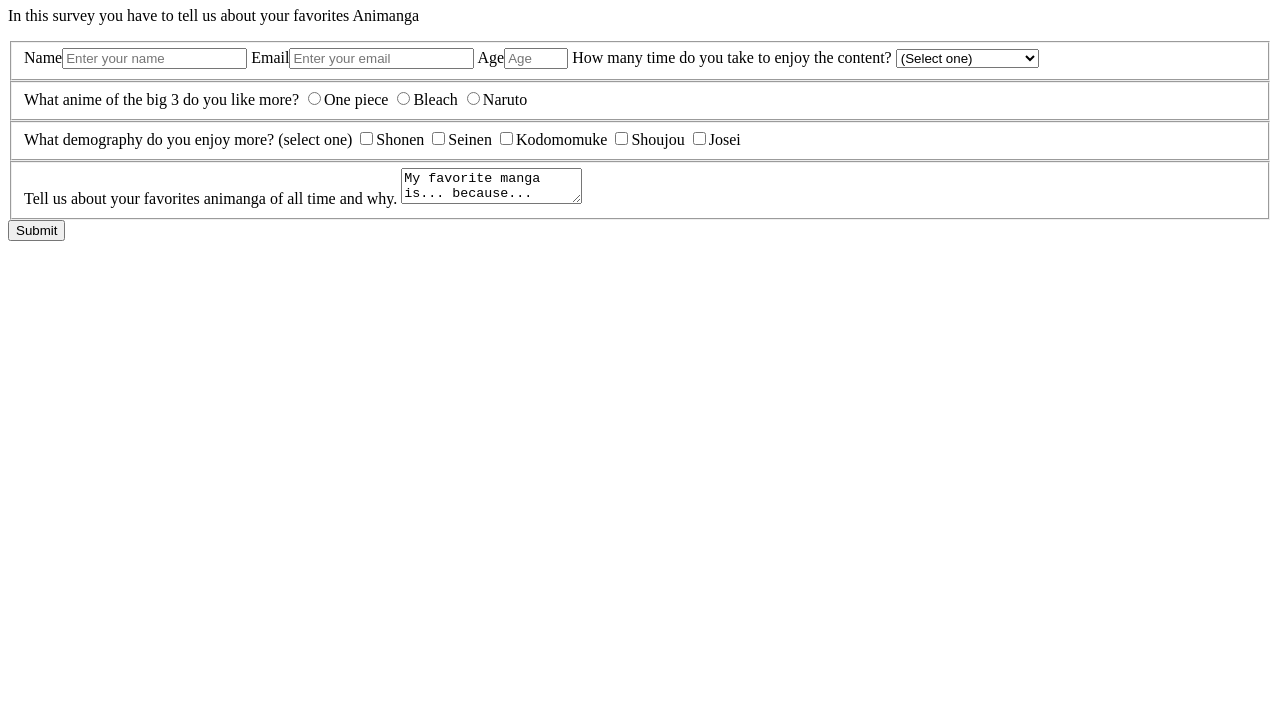
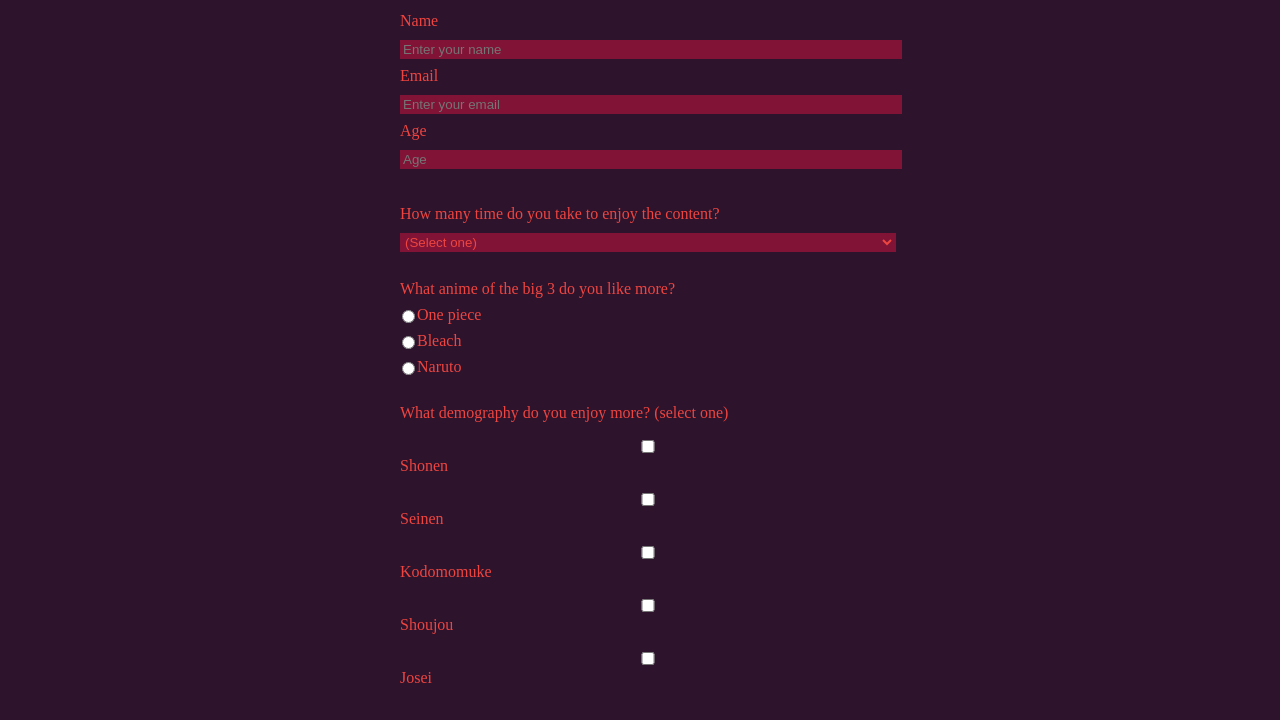
Before and after one commit to Artbaddon/PraticeBaphy, a plain HTML site: page 5th test html/Survey/index.html in a window 1280 px wide. Shown: the part 73-793 px from the top of the page. Drawn offline with Linux system fonts and the light colour scheme.

Commit message:
lil improve and some css

```diff
--- a/5th test html/Survey/index.html
+++ b/5th test html/Survey/index.html
@@ -14,15 +14,16 @@
         <p id="description">In this survey you have to tell us about your favorites Animanga</p>
         <form id="survey-form">
             <fieldset>
-                <label>Name<input type="text" id="name-label" name="name" placeholder="Enter your name"
+                <label id="name-label">Name<input type="text" id="name" name="name" placeholder="Enter your name"
                         required></label>
-                <label>Email<input type="email" id="email-label" name="email" placeholder="Enter your email"
+                <label id="email-label">Email<input type="email" id="email" name="email" placeholder="Enter your email"
                         required></label>
-                <label>Age<input type="number" id="number-label" name="number" required min="13" max="120"
+                <label id="number-label">Age<input type="number" id="number" name="number" required min="13" max="120"
                         placeholder="Age"></label>
-            </div>
+            </fieldset>
+            <fieldset>
                 <label>How many time do you take to enjoy the content?
-                <select id="dropwown" required>
+                    <select id="dropdown" required>
                         <option value="">(Select one)</option>
                         <option value="1">1 to 2 hours at week</option>
                         <option value="2">3 to 4 hours at week</option>
@@ -32,9 +33,9 @@
             </fieldset>
 
             <fieldset> What anime of the big 3 do you like more?
-                <label><input type="radio" name="big3" class="inline">One piece</label>
-                <label><input type="radio" name="big3" class="inline">Bleach</label>
-                <label><input type="radio" name="big3" class="inline">Naruto</label>
+                <label><input type="radio" name="big3" class="inline" value="one-piece">One piece</label>
+                <label><input type="radio" name="big3" class="inline" value="bleach">Bleach</label>
+                <label><input type="radio" name="big3" class="inline" value="naruto">Naruto</label>
             </fieldset>
             <fieldset> What demography do you enjoy more? (select one)
                 <label><input type="checkbox" value="demography">Shonen</label>
--- a/5th test html/Survey/style.css
+++ b/5th test html/Survey/style.css
@@ -0,0 +1,56 @@
+body {
+    background-color: #2d132c;
+    color: #ee4540;
+    width: 100%;
+    height: 90%;
+}
+
+h1,
+p {
+    margin: 2px auto;
+    text-align: center;
+}
+
+form {
+    width: 50vw;
+    margin: 0 auto;
+    max-width: 500px;
+    min-width: 300px;
+}
+
+fieldset {
+    border: 0;
+    padding: 10px 0 10px 0;
+}
+
+input,
+textarea,
+select {
+    width: 100%;
+    margin: 10px 0 0 0;
+    background-color: #801336;
+    border: 1px solid #801336;
+    color: #ee4540;
+}
+
+input[type="submit"] {
+    display: block;
+    width: 50%;
+    margin: 2em auto;
+    height: 2em;
+    font-size: 110%;
+    background-color: #2d132c;
+    border-color: #801336;
+}
+
+
+.inline {
+    width: unset;
+    margin: 0 2px;
+    vertical-align: middle;
+}
+
+label {
+    display: block;
+    margin: 0.5rem 0;
+}
```
Lines whose indentation alone changed are shown as unchanged.
